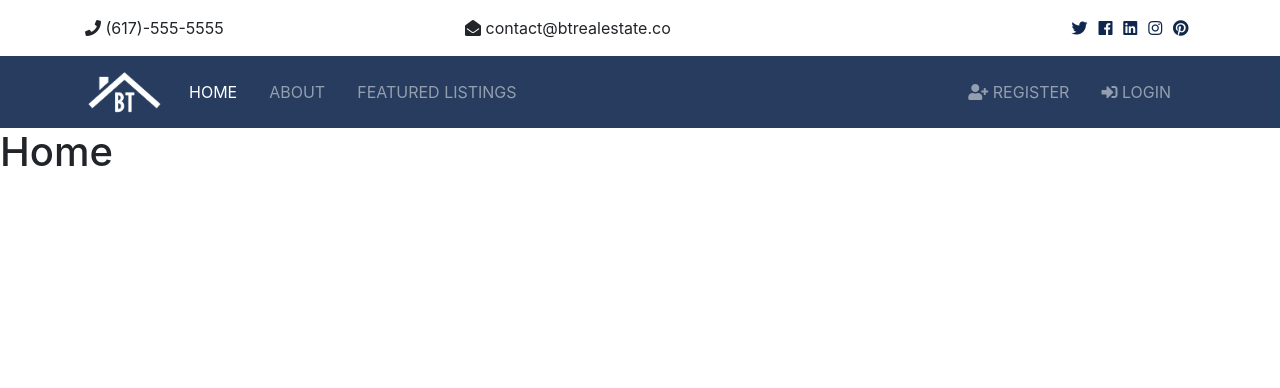
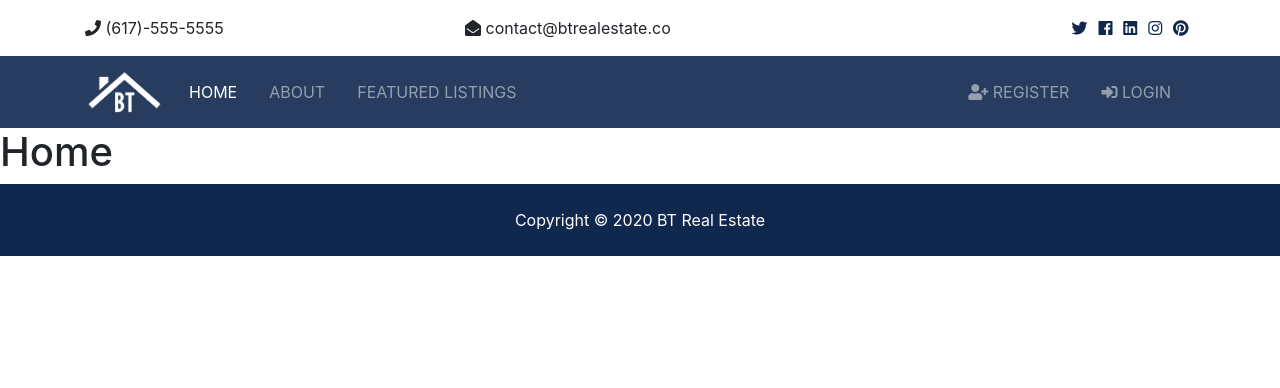
Before and after one commit to Mossie93/btre_project, a Django app: page / in a window 1280 px wide. Shown: the top 388 px of the page. Run offline with Django 3.2, Linux system fonts and the light colour scheme; some libraries are stand-ins or nearby versions.

Commit message:
Import footer

```diff
--- a/templates/base.html
+++ b/templates/base.html
@@ -86,9 +86,14 @@
     </div>
   </nav>
 
-
   {% block content %}
   {% endblock %}
+
+  <!-- Footer -->
+  <footer id="main-footer" class="py-4 bg-primary text-white text-center">
+    Copyright &copy;
+    <span class="year"></span> BT Real Estate
+  </footer>
 
   <script src="{% static 'js/jquery-3.3.1.min.js' %}"></script>
   <script src="{% static 'js/bootstrap.bundle.min.js'  %}"></script>
```
